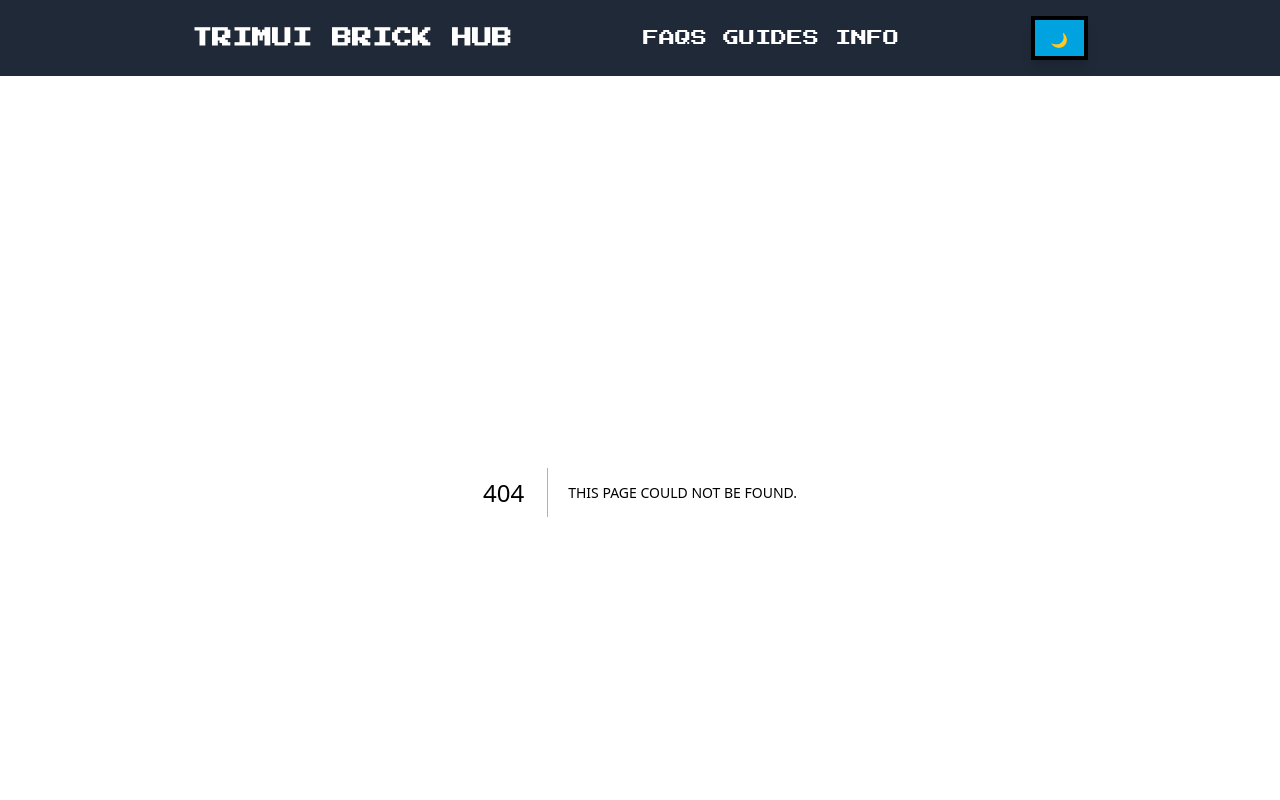
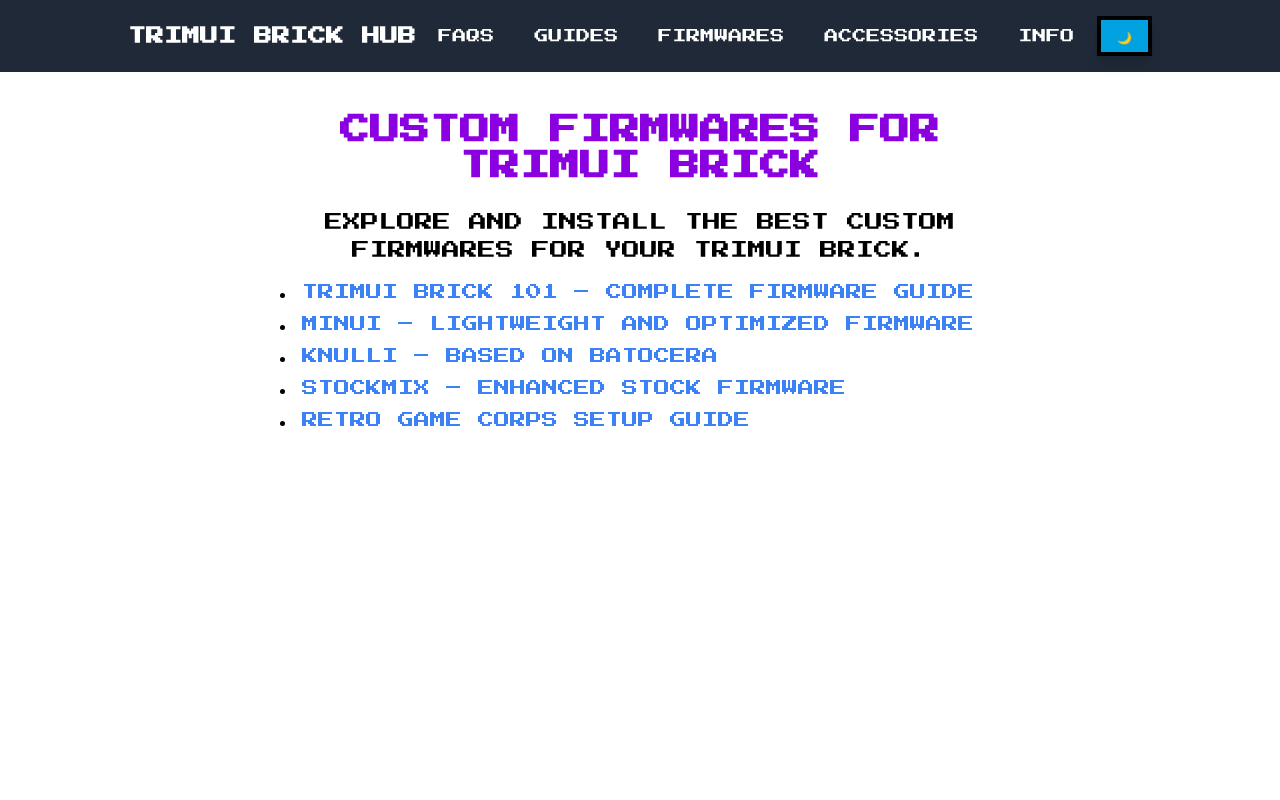
Before and after one commit to LinuxDroidMaster/TrimUI-Brick-101, a Next.js app in the folder trimui-brick-hub/: page /firmwares in a window 1280 px wide. Before the commit this address had no page. Shown: the top 800 px of the page. Built offline with nearby package versions, Linux system fonts and the light colour scheme.

Commit message:
improved landing, added firmwares accesories tabs

```diff
--- /dev/null
+++ b/trimui-brick-hub/src/app/accessories/page.js
@@ -0,0 +1,55 @@
+export default function AccessoriesPage() {
+    return (
+      <div className="max-w-3xl mx-auto p-6">
+        <h1 className="text-3xl font-bold text-retroPurple text-center mb-6">
+          TrimUI Brick Accessories
+        </h1>
+        <p className="text-lg text-black dark:text-white text-center mb-4">
+          Recommended accessories to enhance your TrimUI Brick experience.
+        </p>
+
+        <ul className="list-disc list-inside text-black dark:text-white space-y-2">
+          <li>
+            <a
+              href="https://www.aliexpress.com/item/1005004826549487.html"
+              target="_blank"
+              rel="noopener noreferrer"
+              className="text-blue-500 hover:underline"
+            >
+              Protective Case for TrimUI Brick
+            </a>
+          </li>
+          <li>
+            <a
+              href="https://www.amazon.com/dp/B08D3J2J7N"
+              target="_blank"
+              rel="noopener noreferrer"
+              className="text-blue-500 hover:underline"
+            >
+              High-Speed 128GB microSD Card
+            </a>
+          </li>
+          <li>
+            <a
+              href="https://www.aliexpress.com/item/1005004826549487.html"
+              target="_blank"
+              rel="noopener noreferrer"
+              className="text-blue-500 hover:underline"
+            >
+              Replacement Buttons & Modding Kit
+            </a>
+          </li>
+          <li>
+            <a
+              href="https://www.etsy.com/listing/1156238215/custom-metal-backplate-for-trimui-brick"
+              target="_blank"
+              rel="noopener noreferrer"
+              className="text-blue-500 hover:underline"
+            >
+              Custom Metal Backplate
+            </a>
+          </li>
+        </ul>
+      </div>
+    );
+  }
--- /dev/null
+++ b/trimui-brick-hub/src/app/firmwares/page.js
@@ -0,0 +1,65 @@
+export default function FirmwaresPage() {
+    return (
+      <div className="max-w-3xl mx-auto p-6">
+        <h1 className="text-3xl font-bold text-retroPurple text-center mb-6">
+          Custom Firmwares for TrimUI Brick
+        </h1>
+        <p className="text-lg text-black dark:text-white text-center mb-4">
+          Explore and install the best custom firmwares for your TrimUI Brick.
+        </p>
+
+        <ul className="list-disc list-inside text-black dark:text-white space-y-2">
+          <li>
+            <a
+              href="https://github.com/LinuxDroidMaster/TrimUI-Brick-101"
+              target="_blank"
+              rel="noopener noreferrer"
+              className="text-blue-500 hover:underline"
+            >
+              TrimUI Brick 101 – Complete Firmware Guide
+            </a>
+          </li>
+          <li>
+            <a
+              href="https://github.com/trimui/MinUI"
+              target="_blank"
+              rel="noopener noreferrer"
+              className="text-blue-500 hover:underline"
+            >
+              MinUI – Lightweight and optimized firmware
+            </a>
+          </li>
+          <li>
+            <a
+              href="https://github.com/KnulliOS/Knulli"
+              target="_blank"
+              rel="noopener noreferrer"
+              className="text-blue-500 hover:underline"
+            >
+              Knulli – Based on Batocera
+            </a>
+          </li>
+          <li>
+            <a
+              href="https://github.com/StockMix/StockMix"
+              target="_blank"
+              rel="noopener noreferrer"
+              className="text-blue-500 hover:underline"
+            >
+              StockMix – Enhanced stock firmware
+            </a>
+          </li>
+          <li>
+            <a
+              href="https://retrogamecorps.com/2024/12/09/my-simple-trimui-brick-setup/"
+              target="_blank"
+              rel="noopener noreferrer"
+              className="text-blue-500 hover:underline"
+            >
+              Retro Game Corps Setup Guide
+            </a>
+          </li>
+        </ul>
+      </div>
+    );
+  }
--- a/trimui-brick-hub/src/app/page.js
+++ b/trimui-brick-hub/src/app/page.js
@@ -19,7 +19,7 @@
 
       {/* Sección de Apoyo (más discreta) */}
       <p className="text-sm text-gray-700 dark:text-gray-300">
-        Enjoying this project? Support me on YouTube or Ko-fi!
+        Enjoying this project? Support me on YouTube, Ko-fi, or by shopping on AliExpress at no extra cost!
       </p>
       <div className="mt-4 flex flex-col md:flex-row gap-3">
         <a
@@ -38,7 +38,16 @@
         >
           ☕ Donate
         </a>
+        <a
+          href="https://s.click.aliexpress.com/e/_EwN4dte"
+          target="_blank"
+          rel="noopener noreferrer"
+          className="bg-[#FF4747] hover:bg-[#D93E3E] text-white font-bold py-2 px-4 border-4 border-black shadow-lg w-52 text-center text-sm"
+        >
+          🛒 Buy on AliExpress
+        </a>
       </div>
+
 
       {/* Sección de Contacto (más pequeña) */}
       <div className="mt-10 text-sm text-gray-600 dark:text-gray-400">
--- a/trimui-brick-hub/src/components/Navbar.js
+++ b/trimui-brick-hub/src/components/Navbar.js
@@ -31,33 +31,46 @@
 
   return (
     <header className="p-4 bg-gray-800 text-white">
-      <nav className="flex justify-between items-center max-w-4xl mx-auto">
+      <nav className="flex justify-between items-center max-w-5xl mx-auto">
         {/* Logo */}
-        <h1 className="text-xl font-bold">
+        <h1 className="text-lg font-bold">
           <Link href="/">TrimUI Brick Hub</Link>
         </h1>
 
         {/* Menú para pantallas grandes */}
-        <ul className="hidden md:flex gap-4">
+        <ul className="hidden md:flex gap-6 text-sm">
           <li>
-            <Link href="/faqs" className="hover:text-gray-400">
+            <Link href="/faqs" className="hover:text-gray-400 px-2">
               FAQs
             </Link>
           </li>
           <li>
-            <Link href="/guides" className="hover:text-gray-400">
+            <Link href="/guides" className="hover:text-gray-400 px-2">
               Guides
             </Link>
           </li>
           <li>
-            <Link href="/info" className="hover:text-gray-400">
+            <Link href="/firmwares" className="hover:text-gray-400 px-2">
+              Firmwares
+            </Link>
+          </li>
+          <li>
+            <Link href="/accessories" className="hover:text-gray-400 px-2">
+              Accessories
+            </Link>
+          </li>
+          <li>
+            <Link href="/info" className="hover:text-gray-400 px-2">
               Info
             </Link>
           </li>
         </ul>
 
         {/* Botón de modo oscuro */}
-        <button onClick={toggleDarkMode} className="hidden md:block retro-button px-4 py-2 text-sm">
+        <button
+          onClick={toggleDarkMode}
+          className="hidden md:block retro-button px-3 py-1 text-xs"
+        >
           {darkMode ? "☀️" : "🌙"}
         </button>
 
@@ -82,6 +95,16 @@
               </Link>
             </li>
             <li>
+              <Link href="/firmwares" className="hover:text-gray-400" onClick={() => setMenuOpen(false)}>
+                Firmwares
+              </Link>
+            </li>
+            <li>
+              <Link href="/accessories" className="hover:text-gray-400" onClick={() => setMenuOpen(false)}>
+                Accessories
+              </Link>
+            </li>
+            <li>
               <Link href="/info" className="hover:text-gray-400" onClick={() => setMenuOpen(false)}>
                 Info
               </Link>
```
